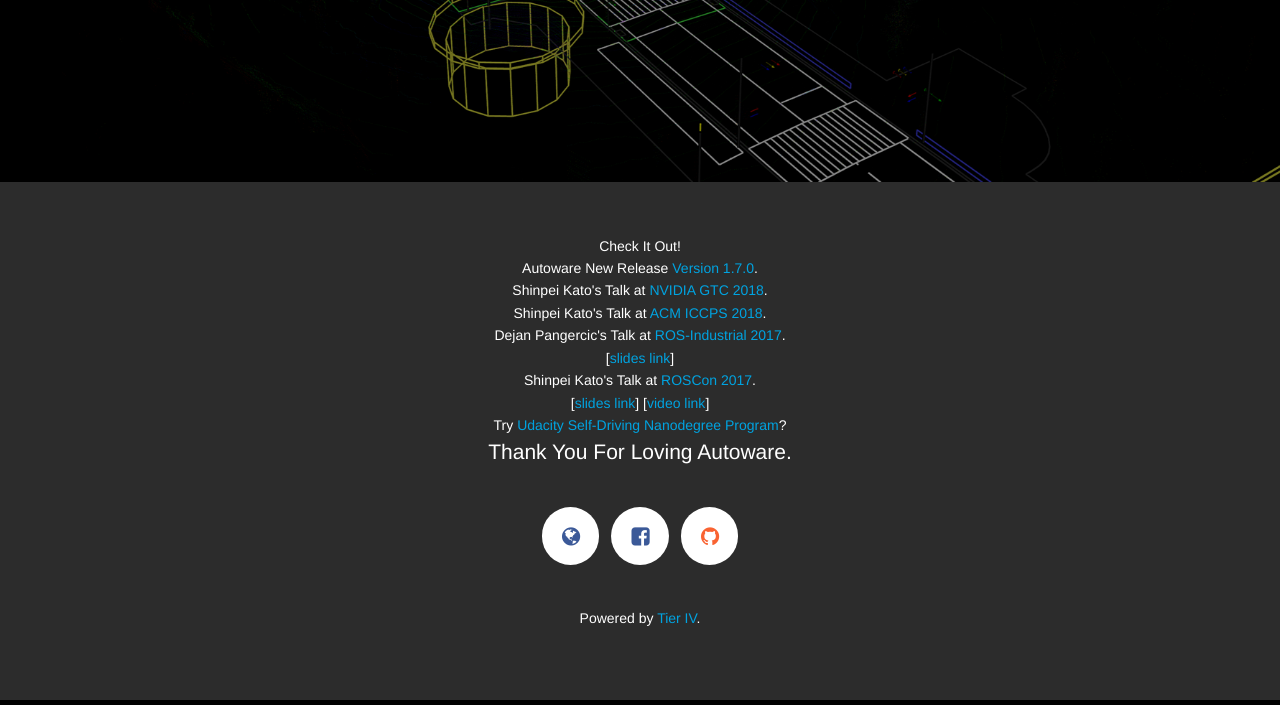
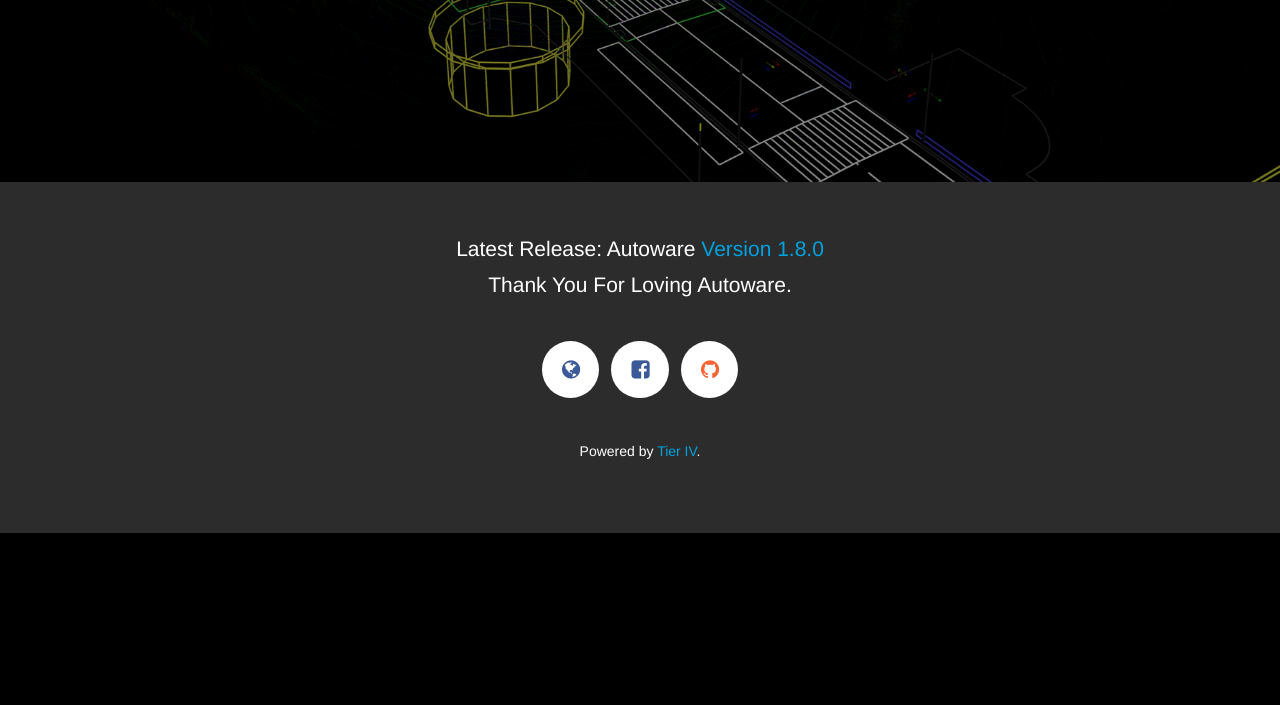
Before and after one commit to CPFL/autoware_web, a Django app: page / in a window 1280 px wide. Shown: the part 468-1173 px from the top of the page. After the commit the page ends 1001 px from the top, so only its background shows below. Run offline with Django 3.2, Linux system fonts and the light colour scheme; some libraries are stand-ins or nearby versions.

Commit message:
update check it out

```diff
--- a/static/css/style.css
+++ b/static/css/style.css
@@ -33,6 +33,12 @@ h3 {
 
 .h2-top {
   margin: -10px;
+}
+
+.h4-upper {
+  font-size: 1.5em;
+  text-align: center;
+  margin-bottom: 10px;
 }
 
 .h4-bottom {
--- a/template/base.html
+++ b/template/base.html
@@ -107,18 +107,7 @@
   <div class="container">
     <div class="row justify-content-md-center sharing-area">
       <div class="col-md-12 col-lg-8">
-        <h5 class="text-center">Check It Out!</h5>
-        <div class="check_area">
-          <p>Autoware New Release <a href="https://github.com/CPFL/Autoware/releases" class="t4_color" target="_blank">Version 1.7.0</a>.</p>
-          <p>Shinpei Kato's Talk at <a href="https://www.nvidia.com/en-us/gtc/" class="t4_color" target="_blank">NVIDIA GTC 2018</a>.</p>
-          <p>Shinpei Kato's Talk at <a href="http://iccps.acm.org/2018/" class="t4_color" target="_blank">ACM ICCPS 2018</a>.</p>
-          <p>Dejan Pangercic's Talk at <a href="http://rosindustrial.org/events/2017/12/12/ros-industrial-conference-2017"class="t4_color" target="_blank">ROS-Industrial 2017</a>.<br>[<a href="https://static1.squarespace.com/static/51df34b1e4b08840dcfd2841/t/5a3bbac4419202cda414e319/1513863893446/25_Pangercic.pdf" class="t4_color" target="_blank">slides link</a>]</p>
-          <p>Shinpei Kato's Talk at <a href="https://roscon.ros.org/2017/" class="t4_color" target="_blank">ROSCon 2017</a>.<br>
-            [<a href="https://roscon.ros.org/2017/presentations/ROSCon%202017%20Autoware.pdf" class="t4_color" target="_blank">slides link</a>]
-            [<a href="https://vimeo.com/236154004" class="t4_color" target="_blank">video link</a>]
-          </p>
-          <p>Try <a href="https://www.udacity.com/course/self-driving-car-engineer-nanodegree--nd013" class="t4_color" target="_blank">Udacity Self-Driving Nanodegree Program</a>?</p>
-        </div>
+        <h2 class="h4-upper">Latest Release: Autoware <a href="https://github.com/CPFL/Autoware/releases" class="t4_color" target="_blank">Version 1.8.0</a></h4-upper>
       </div>
       <div class="text-center col-md-12 col-lg-8">
         <h4 class="h4-bottom">Thank You For Loving Autoware.</h4>
```
